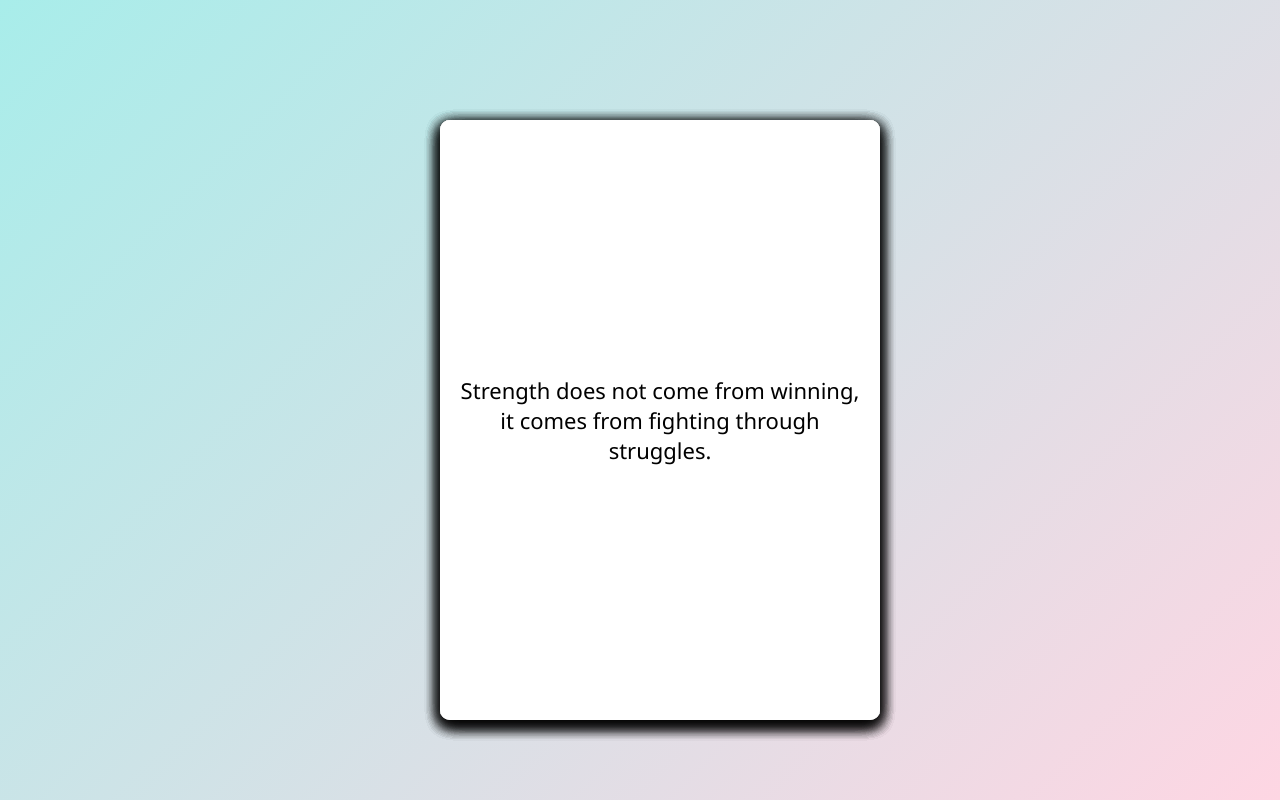
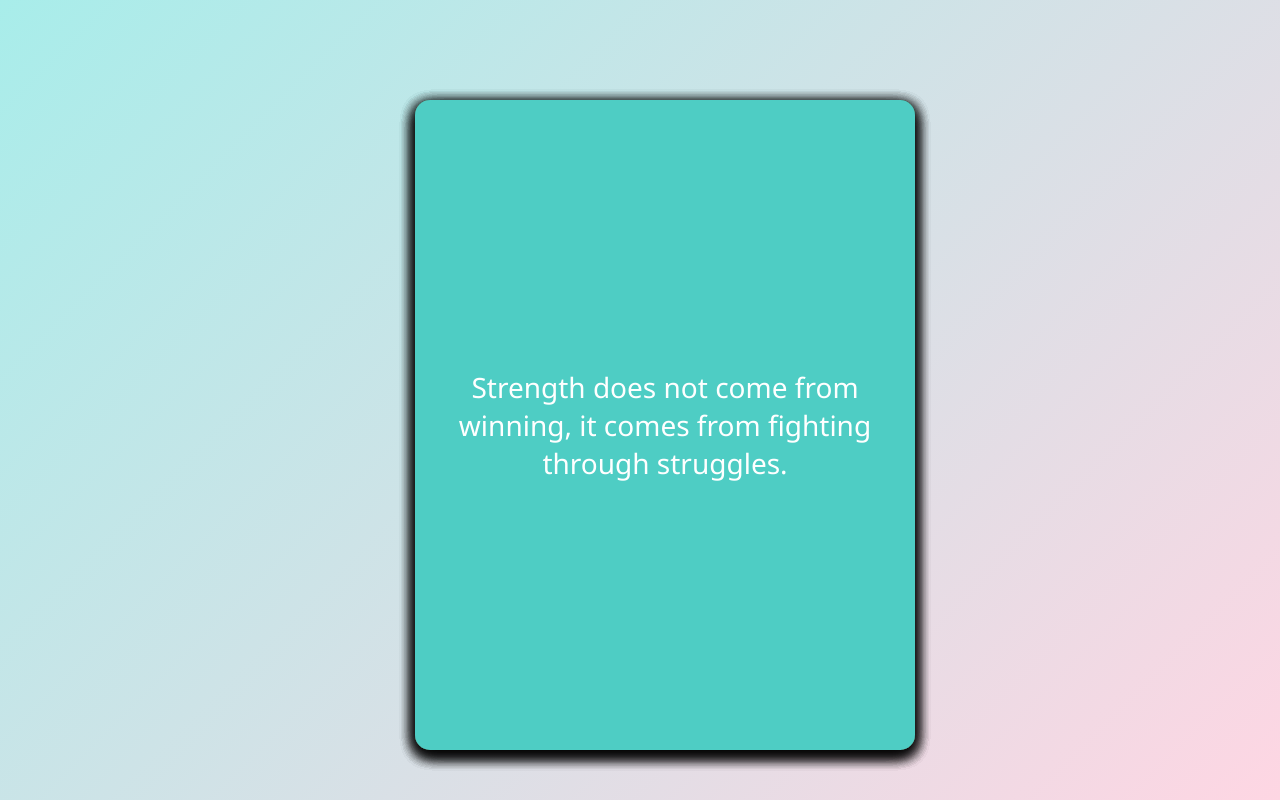
Before and after one commit to masomodigital/flipping-page, a plain HTML site: page index.html in a window 1280 px wide. Drawn offline with Linux system fonts and the light colour scheme.

Commit message:
Update index.html

```diff
--- a/index.html
+++ b/index.html
@@ -17,9 +17,9 @@
 
   #flipbook {
     width: 90vw;
-    max-width: 400px;
-    height: 70vh;
-    max-height: 600px;
+    max-width: 450px;
+    height: 75vh;
+    max-height: 650px;
     perspective: 2000px;
     position: relative;
   }
@@ -30,23 +30,39 @@
     position: absolute;
     top: 0;
     left: 0;
-    background: white;
+    color: #fff;
     display: flex;
     justify-content: center;
     align-items: center;
-    font-size: clamp(16px, 4vw, 22px);
+    font-size: clamp(20px, 5vw, 28px); /* larger font */
     text-align: center;
-    padding: 20px;
+    padding: 25px;
     box-shadow: 0 5px 15px rgba(0,0,0,0.3);
     transform-origin: left center;
     backface-visibility: hidden;
-    transition: transform 2s ease;
-    border-radius: 10px;
+    transition: transform 1.5s ease;
+    border-radius: 15px;
   }
 
   .flipped {
     transform: rotateY(-180deg);
   }
+
+  /* Different colors for each card */
+  .page:nth-child(1) { background: #ff6b6b; }
+  .page:nth-child(2) { background: #4ecdc4; }
+  .page:nth-child(3) { background: #1a535c; }
+  .page:nth-child(4) { background: #ff9f1c; }
+  .page:nth-child(5) { background: #2ec4b6; }
+  .page:nth-child(6) { background: #5a189a; }
+  .page:nth-child(7) { background: #ef476f; }
+  .page:nth-child(8) { background: #06d6a0; }
+  .page:nth-child(9) { background: #118ab2; }
+  .page:nth-child(10) { background: #073b4c; }
+  .page:nth-child(11) { background: #f3722c; }
+  .page:nth-child(12) { background: #90be6d; }
+  .page:nth-child(13) { background: #577590; }
+  .page:nth-child(14) { background: #8338ec; }
 </style>
 </head>
 <body>
@@ -72,7 +88,7 @@
   const pages = document.querySelectorAll('#flipbook .page');
   let current = 0;
 
-  // Stack pages correctly (last one at the back)
+  // Stack pages correctly
   pages.forEach((page, i) => {
     page.style.zIndex = pages.length - i;
   });
@@ -81,12 +97,19 @@
     if (current < pages.length) {
       pages[current].classList.add('flipped');
       current++;
-      setTimeout(flipNext, 5000); // wait 5s per page
+      setTimeout(flipNext, 5000); // 5s per card
+    } else {
+      // Restart after short delay
+      setTimeout(() => {
+        pages.forEach(p => p.classList.remove('flipped'));
+        current = 0;
+        setTimeout(flipNext, 2000); // restart after 2s
+      }, 4000);
     }
   }
 
   window.onload = () => {
-    setTimeout(flipNext, 2000); // wait 2s before first flip
+    setTimeout(flipNext, 2000); // wait before first flip
   };
 </script>
 
```
